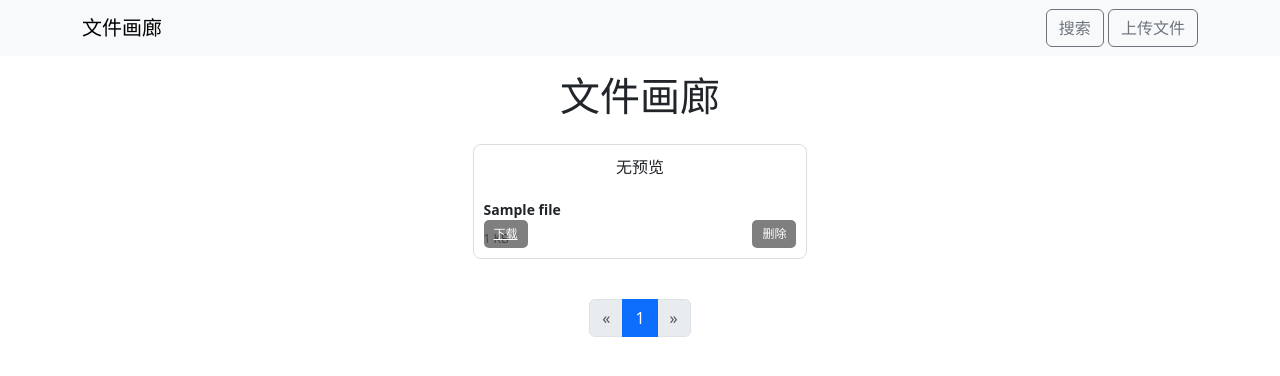
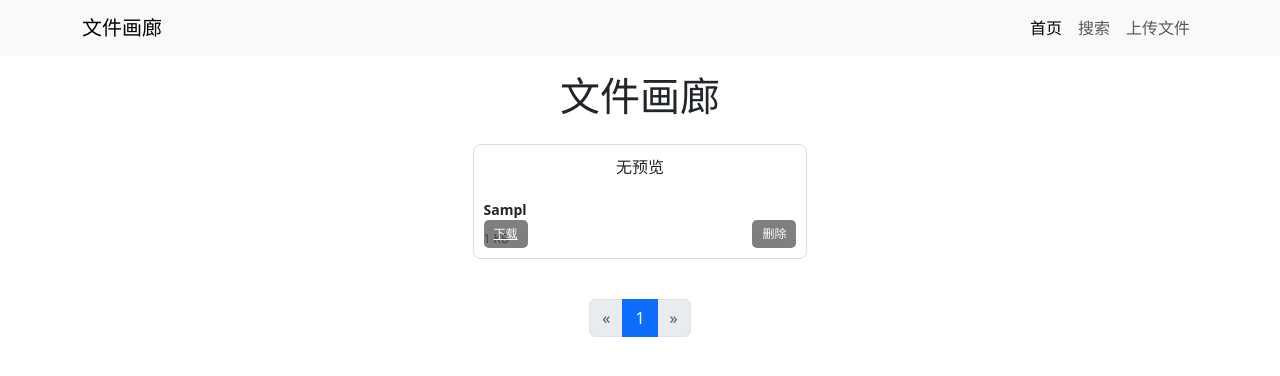
Before and after one commit to hongzhe12/cloudbox, a Django app: template templates/cloud/file_list.html in a window 1280 px wide. Shown: the top 376 px of the page. Run offline with Django 4.2, Linux system fonts and the light colour scheme; the template is opened without the code that fills it: most values are stand-ins (such as "Sample title", 1, 10 or a date in 2020); some libraries are stand-ins or nearby versions.

Commit message:
update: 归滚

```diff
--- a/templates/cloud/file_list.html
+++ b/templates/cloud/file_list.html
@@ -6,7 +6,7 @@
     <meta name="viewport" content="width=device-width, initial-scale=1.0">
     <title>文件画廊</title>
     <link href="{% static 'css/bootstrap.min.css' %}" rel="stylesheet">
-    <link href="{% static 'css/file_gallery.css' %}" rel="stylesheet">
+    <link href="{% static 'css/file_gallery.css' %}" rel="stylesheet">  <!-- 这里引用了新的CSS文件 -->
 
     <!-- 引入 Fancybox 的 CSS -->
     <link href="{% static 'css/jquery.fancybox.min.css' %}" rel="stylesheet">
@@ -16,16 +16,56 @@
     <nav class="navbar navbar-expand-lg navbar-light bg-light">
         <div class="container">
             <a class="navbar-brand" href="#">文件画廊</a>
-        <div class="ms-auto">
-            <button class="btn btn-outline-secondary" data-bs-toggle="modal" data-bs-target="#searchModal">搜索</button>
-            <button class="btn btn-outline-secondary" data-bs-toggle="modal" data-bs-target="#uploadModal">上传文件
+            <button class="navbar-toggler" type="button" data-bs-toggle="collapse" data-bs-target="#navbarNav" aria-controls="navbarNav" aria-expanded="false" aria-label="切换导航">
+                <span class="navbar-toggler-icon"></span>
             </button>
+            <div class="collapse navbar-collapse" id="navbarNav">
+                <ul class="navbar-nav ms-auto">
+                    <li class="nav-item">
+                        <a class="nav-link active" aria-current="page" href="{% url 'cloud:file_list' %}">首页</a>
+                    </li>
+                    <li class="nav-item">
+                        <button class="btn btn-outline-secondary nav-link" type="button" data-bs-toggle="collapse" data-bs-target="#searchForm" aria-expanded="false" aria-controls="searchForm">
+                            搜索
+                        </button>
+                    </li>
+                    <li class="nav-item">
+                        <button class="btn btn-outline-secondary nav-link" type="button" data-bs-toggle="collapse" data-bs-target="#uploadForm" aria-expanded="false" aria-controls="uploadForm">
+                            上传文件
+                        </button>
+                    </li>
+                </ul>
             </div>
         </div>
     </nav>
 
     <div class="container mt-3">
         <h1 class="mb-4 text-center">文件画廊</h1>
+
+        <!-- 搜索框 -->
+        <div class="collapse mb-3" id="searchForm">
+            <div class="search-container">
+                <form method="POST" action="{% url 'cloud:search' %}">
+                    {% csrf_token %}
+                    <div class="input-group mb-3">
+                        <input type="text" class="form-control" name="keyword" placeholder="搜索文件" aria-label="搜索文件"
+                               aria-describedby="button-addon2" id="search_file"/>
+                        <button class="btn btn-outline-secondary" type="submit">搜索</button>
+                    </div>
+                </form>
+            </div>
+        </div>
+
+        <!-- 上传文件表单 -->
+        <div class="collapse mb-3" id="uploadForm">
+            <div class="upload-btn-container">
+                <form action="{% url 'cloud:file_list' %}" method="post" enctype="multipart/form-data">
+                    {% csrf_token %}
+                    <input type="file" class="form-control mb-3" id="file" name="file" multiple accept="image/*" required>
+                    <button type="submit" class="btn btn-primary">上传文件</button>
+                </form>
+            </div>
+        </div>
 
         <!-- 文件画廊 -->
         <div class="gallery-row">
@@ -34,6 +74,7 @@
                     <div class="file-card">
                         {% with file.name|slice:"-4:" as file_ext %}
                             {% if file_ext == '.jpg' or file_ext == '.jpeg' or file_ext == '.png' or file_ext == '.gif' %}
+                                <!-- 使用 Fancybox 进行预览 -->
                                 <a href="{{ file.url }}" data-fancybox="gallery" data-caption="{{ file.name }}">
                                     <img src="{{ file.url }}" alt="文件预览" class="img-fluid">
                                 </a>
@@ -45,7 +86,8 @@
                         {% endwith %}
 
                         <div class="file-card-body">
-                        <div class="file-name">{{ file.name }}</div>
+                            <div class="file-name">
+                                {{ file.name|slice:":5" }}{% if file.name|length > 5 %}...{% endif %}</div>
                             <div class="file-size">{{ file.size }} KB</div>
                         </div>
                         <div class="file-actions">
@@ -64,61 +106,16 @@
                 </div>
             {% endfor %}
         </div>
+
+        <!-- 分页控件 -->
+        {% include 'pagination.html' %}
+
     </div>
-
-<!-- 搜索模态框 -->
-<div class="modal fade" id="searchModal" tabindex="-1" aria-labelledby="searchModalLabel" aria-hidden="true">
-    <div class="modal-dialog">
-        <div class="modal-content">
-            <div class="modal-header">
-                <h5 class="modal-title" id="searchModalLabel">搜索文件</h5>
-                <button type="button" class="btn-close" data-bs-dismiss="modal" aria-label="关闭"></button>
-            </div>
-            <div class="modal-body">
-                <form method="POST" action="{% url 'cloud:search' %}">
-                    {% csrf_token %}
-                    <input type="text" class="form-control" name="keyword" placeholder="搜索文件">
-                </form>
-            </div>
-            <div class="modal-footer">
-                <button type="button" class="btn btn-secondary" data-bs-dismiss="modal">关闭</button>
-                <button type="submit" class="btn btn-primary">搜索</button>
-            </div>
-        </div>
-    </div>
-</div>
-
-<!-- 上传文件模态框 -->
-<div class="modal fade" id="uploadModal" tabindex="-1" aria-labelledby="uploadModalLabel" aria-hidden="true">
-    <div class="modal-dialog">
-        <div class="modal-content">
-            <div class="modal-header">
-                <h5 class="modal-title" id="uploadModalLabel">上传文件</h5>
-                <button type="button" class="btn-close" data-bs-dismiss="modal" aria-label="关闭"></button>
-            </div>
-            <div class="modal-body">
-                <form action="{% url 'cloud:file_list' %}" method="post" enctype="multipart/form-data">
-                    {% csrf_token %}
-                    <input type="file" class="form-control mb-3" id="file" name="file" multiple accept="image/*"
-                           required>
-                </form>
-            </div>
-            <div class="modal-footer">
-                <button type="button" class="btn btn-secondary" data-bs-dismiss="modal">关闭</button>
-                <button type="submit" class="btn btn-primary">上传文件</button>
-            </div>
-        </div>
-    </div>
-</div>
-
-<!-- 引入 分页组件 -->
-{% include 'pagination.html' %}
 
     <!-- 引入 jQuery 和 Fancybox JS -->
     <script src="{% static 'js/jquery-3.6.0.min.js' %}"></script>
     <script src="{% static 'js/jquery.fancybox.min.js' %}"></script>
 
-
     <!-- 引入 Bootstrap JavaScript -->
     <script src="{% static 'js/bootstrap.bundle.min.js' %}"></script>
 </body>
```
Lines whose indentation alone changed are shown as unchanged.
